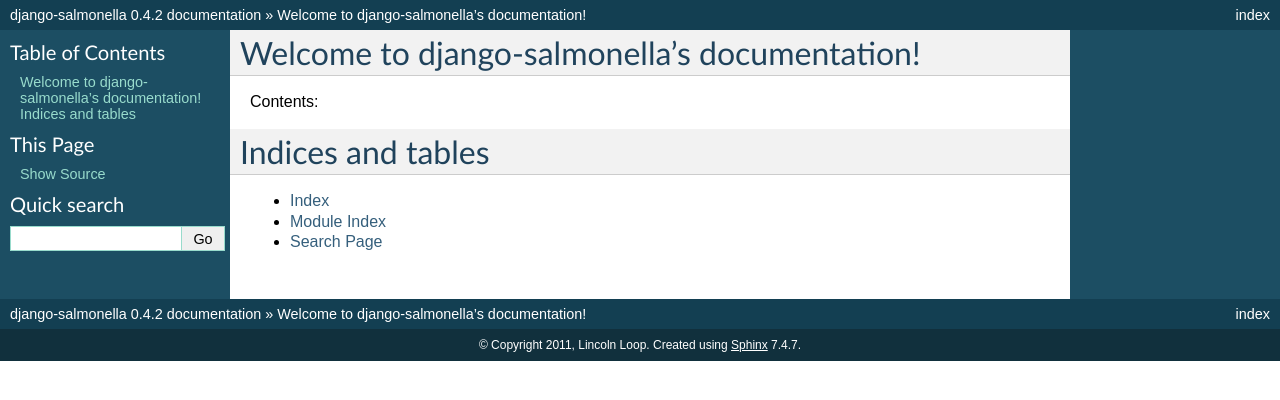
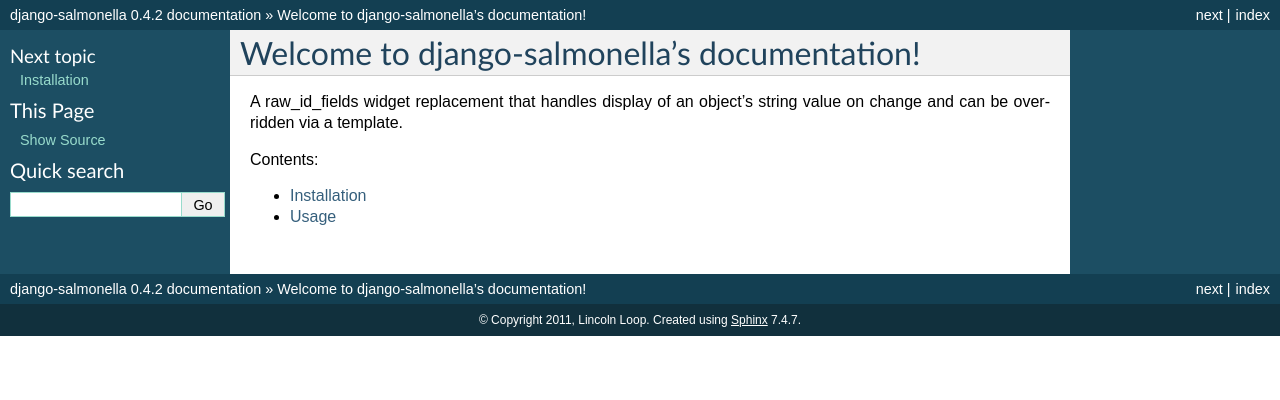
Before and after one commit to lincolnloop/django-dynamic-raw-id, a Sphinx documentation site: the page built from docs/index.rst, in a window 1280 px wide. Shown: the top 400 px of the page. Built offline with Sphinx 7.4.7, drawn with Linux system fonts in a browser that asks for light colours.

Commit message:
create Sphinx documentation

```diff
--- a/docs/index.rst
+++ b/docs/index.rst
@@ -6,14 +6,12 @@
 Welcome to django-salmonella's documentation!
 =============================================
 
+A raw_id_fields widget replacement that handles display of an object's string value on change and can be overridden via a template.
+
 Contents:
 
 .. toctree::
-   :maxdepth: 2
+   :maxdepth: 1
 
-Indices and tables
-==================
-
-* :ref:`genindex`
-* :ref:`modindex`
-* :ref:`search`
+   installation
+   usage
```
Also changed, not shown: docs/installation.rst (added, +36 -0 lines), docs/usage.rst (added, +25 -0 lines).
